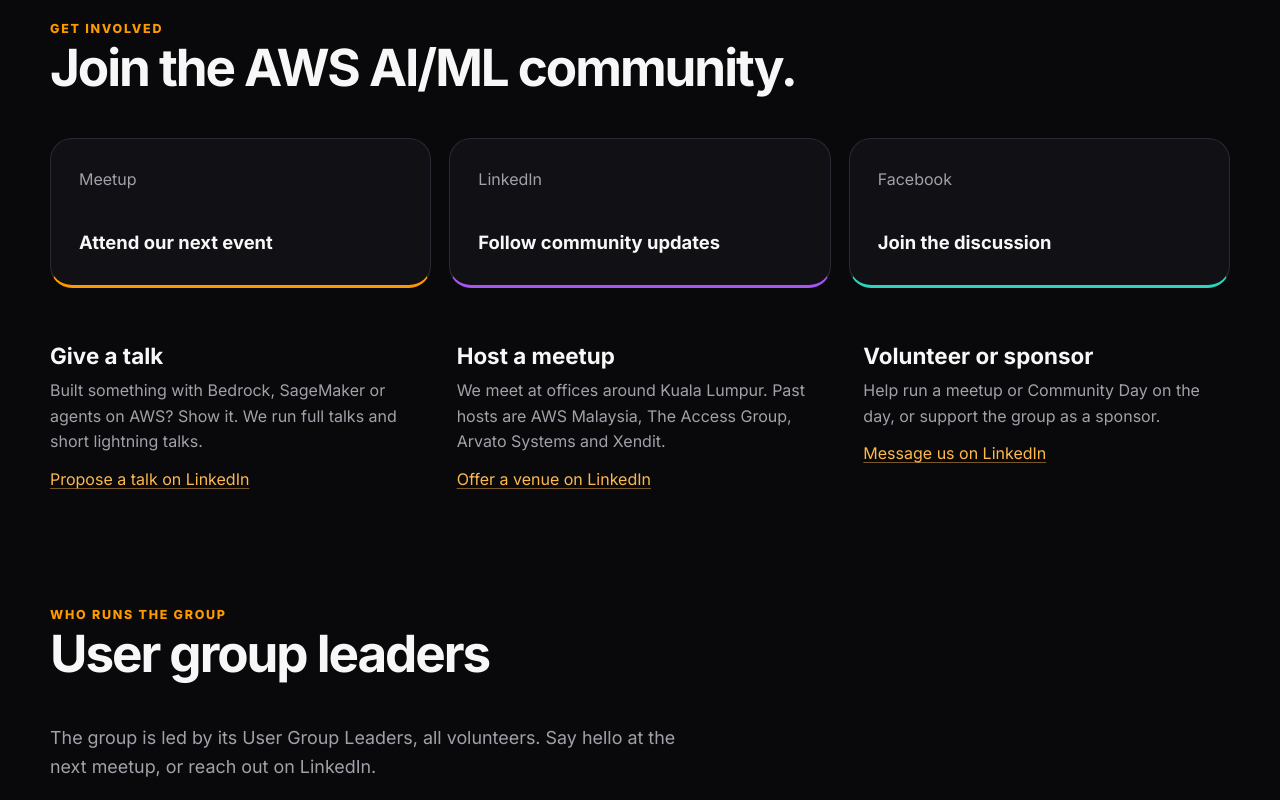
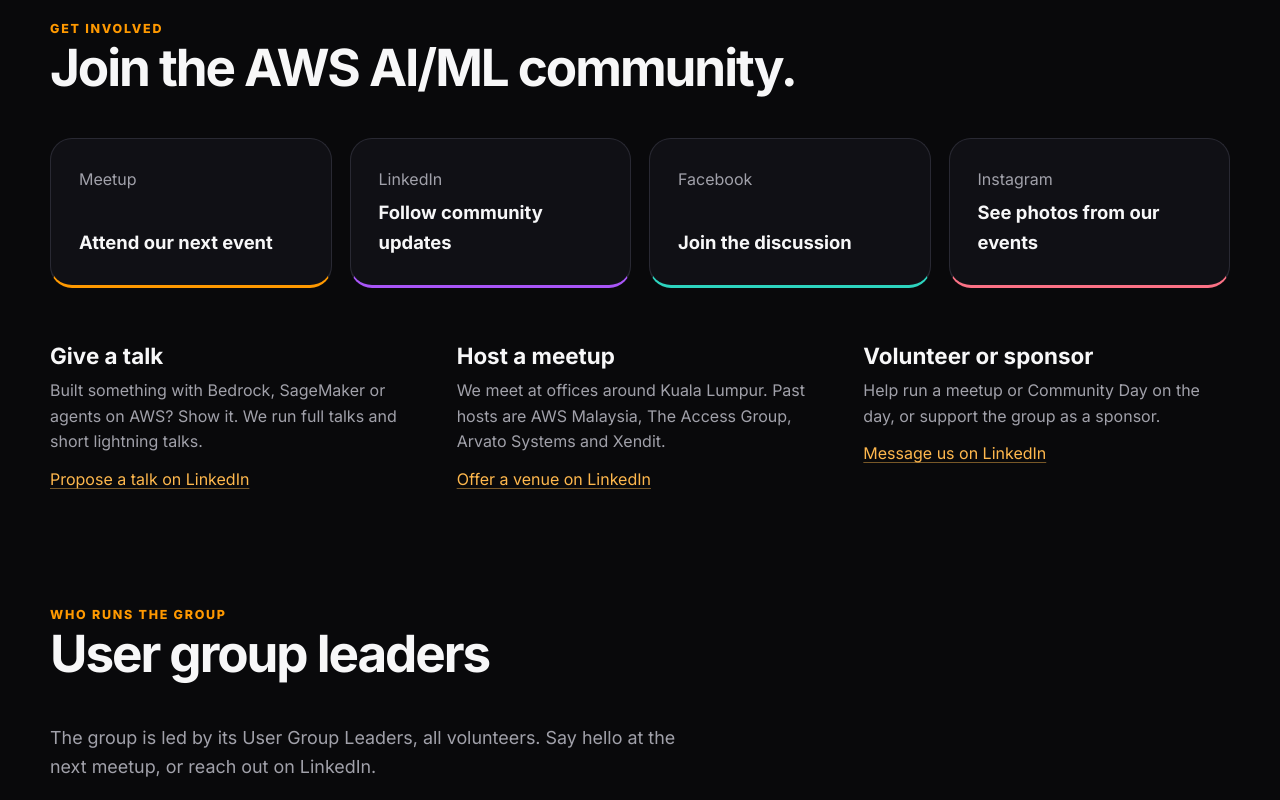
Before and after one commit to awsugaimlkl/website, an Astro site: page / in a window 1280 px wide. Shown: the part 3860-4660 px from the top of the page. Built offline with nearby package versions, Linux system fonts and the light colour scheme; Astro itself is replaced by a stand-in of ours.

Commit message:
Add the group's Instagram account

```diff
--- a/src/components/Footer.astro
+++ b/src/components/Footer.astro
@@ -19,6 +19,7 @@
       <a href={SITE.meetup} target="_blank" rel="noopener noreferrer">Meetup</a>
       <a href={SITE.linkedin} target="_blank" rel="noopener noreferrer">LinkedIn</a>
       <a href={SITE.facebook} target="_blank" rel="noopener noreferrer">Facebook</a>
+      <a href={SITE.instagram} target="_blank" rel="noopener noreferrer">Instagram</a>
     </div>
   </div>
 
--- a/src/layouts/CommunityDayLayout.astro
+++ b/src/layouts/CommunityDayLayout.astro
@@ -322,7 +322,7 @@
             <Fragment>
               <p class="fact">Registration is not open yet.</p>
               <p class="note">
-                We will announce it on Meetup, LinkedIn and Facebook, and update this page on the same day.
+                We will announce it on Meetup, LinkedIn, Facebook and Instagram, and update this page on the same day.
               </p>
               <div class="actions">
                 <a class="btn btn-secondary" href={SITE.meetup} target="_blank" rel="noopener noreferrer">
--- a/src/lib/site.js
+++ b/src/lib/site.js
@@ -8,6 +8,7 @@
   meetup: "https://www.meetup.com/awsug-aiml-my/",
   linkedin: "https://www.linkedin.com/company/aws-user-groups-ai-ml-kuala-lumpur/",
   facebook: "https://www.facebook.com/share/g/1JWLK8ykeb/?mibextid=wwXIfr",
+  instagram: "https://www.instagram.com/awsugaimlkualalumpur/",
   // Google Analytics measurement ID. Set to "" to switch tracking off.
   googleAnalyticsId: "G-NY3PKDFBWZ",
   // Google Search Console verification code. It has to stay on the site for
--- a/src/pages/index.astro
+++ b/src/pages/index.astro
@@ -31,7 +31,7 @@
   description: SITE.description,
   foundingDate: "2025-11",
   areaServed: "Kuala Lumpur, Malaysia",
-  sameAs: [SITE.meetup, SITE.linkedin],
+  sameAs: [SITE.meetup, SITE.linkedin, SITE.instagram],
 };
 ---
 
@@ -214,6 +214,11 @@
           <a class="social card facebook-card" href={SITE.facebook} target="_blank" rel="noopener noreferrer">
             <span>Facebook</span>{" "}
             <strong>Join the discussion</strong>
+          </a>
+
+          <a class="social card instagram-card" href={SITE.instagram} target="_blank" rel="noopener noreferrer">
+            <span>Instagram</span>{" "}
+            <strong>See photos from our events</strong>
           </a>
         </div>
 
@@ -520,7 +525,7 @@
 
 .social-grid {
   display: grid;
-  grid-template-columns: repeat(3,1fr);
+  grid-template-columns: repeat(4,1fr);
   gap: 18px;
 }
 
@@ -541,6 +546,11 @@
 .meetup-card { border-bottom: 3px solid var(--orange); }
 .linkedin-card { border-bottom: 3px solid var(--purple); }
 .facebook-card { border-bottom: 3px solid var(--teal); }
+.instagram-card { border-bottom: 3px solid var(--rose); }
+
+@media (max-width:1000px) {
+  .social-grid { grid-template-columns: repeat(2,1fr); }
+}
 
 .ways {
   display: grid;
```
Also changed, not shown: README.md, 1 other file.
